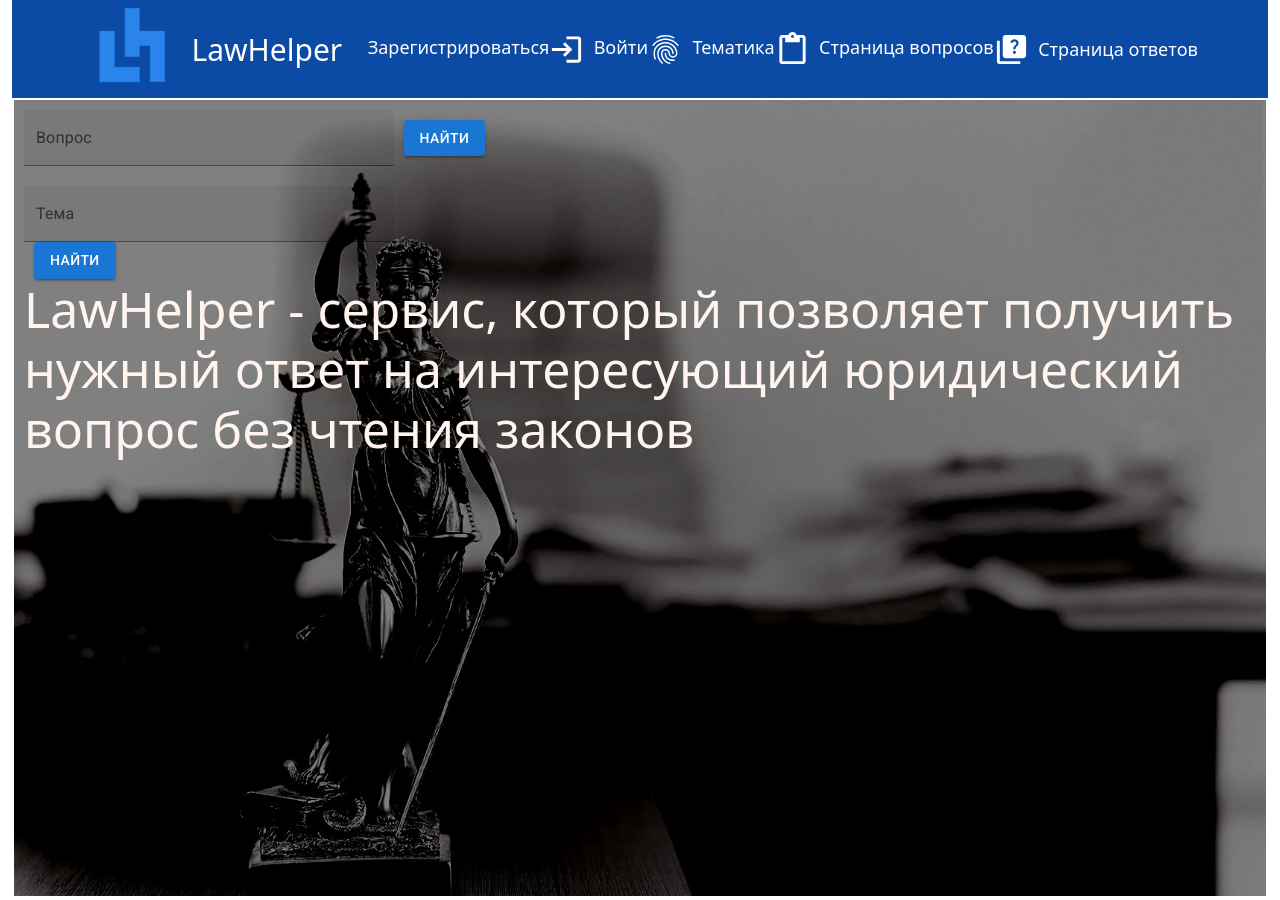
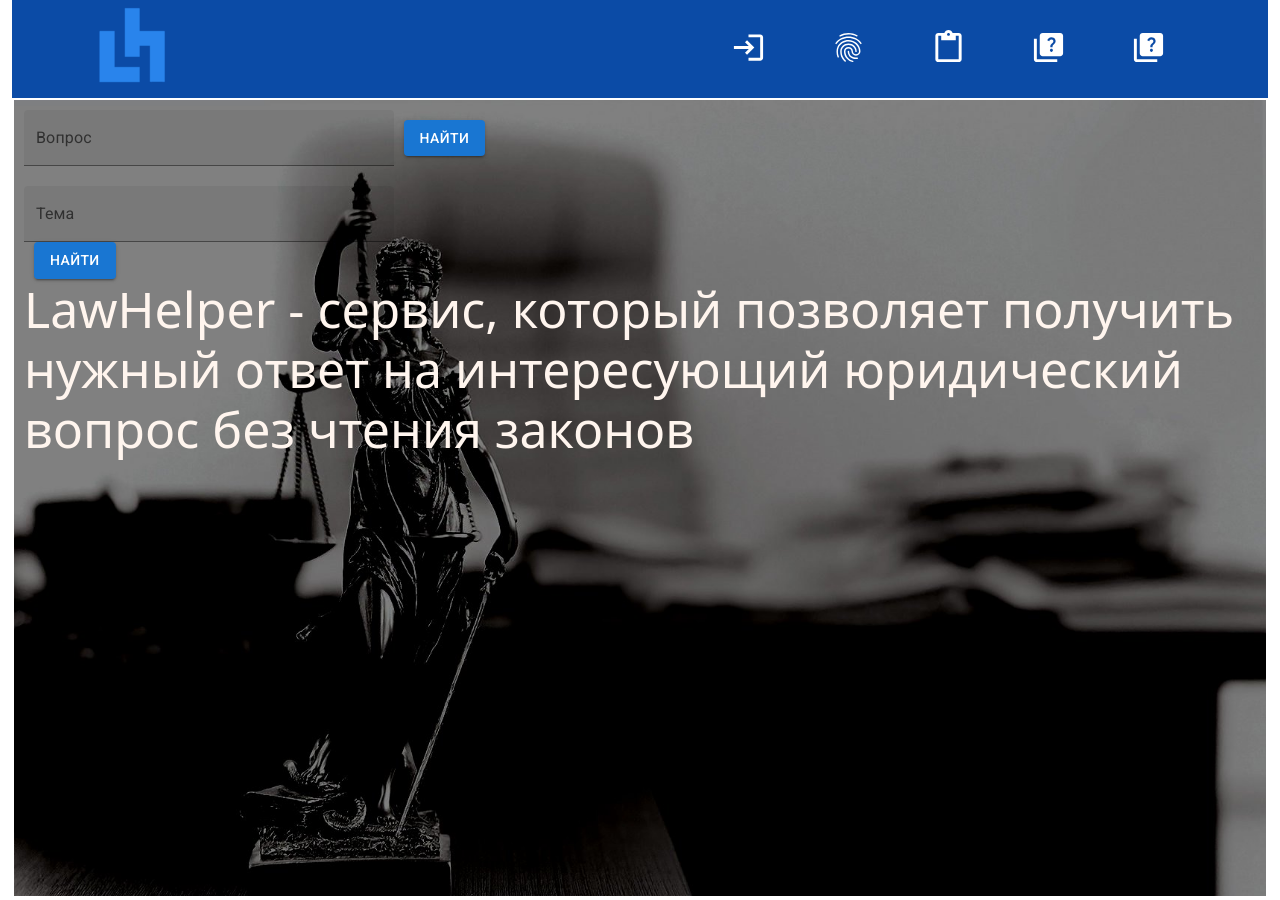
Before and after one commit to RomanShatikov/LawHelper, a React (Vite) app in the folder client/: page / in a window 1280 px wide. Built offline with nearby package versions, Linux system fonts and the light colour scheme; no server answers.

Commit message:
cssinprocess

```diff
--- a/client/src/components/UI/NavBar.tsx
+++ b/client/src/components/UI/NavBar.tsx
@@ -1,5 +1,5 @@
-import { Link } from '@mui/material';
-import React, { useState } from 'react';
+import { BottomNavigation, BottomNavigationAction, Link } from '@mui/material';
+import * as React from 'react';
 import { NavLink } from 'react-router-dom';
 import { Collapse, Navbar, NavbarToggler, NavbarBrand, Nav, NavItem } from 'reactstrap';
 import LoginIcon from '@mui/icons-material/Login';
@@ -10,10 +10,16 @@ import FingerprintIcon from '@mui/icons-material/Fingerprint';
 import LogoutIcon from '@mui/icons-material/Logout';
 import { useAppDispatch, useAppSelector } from '../../features/hooks';
 import { logoutThunk } from '../../features/redux/slices/user/thunkActions';
+import { Fingerprint } from '@mui/icons-material';
 
 export default function NavBar(args: any): JSX.Element {
   const dispatch = useAppDispatch();
   const user = useAppSelector((state) => state.user);
+  const [value, setValue] = React.useState('recents');
+
+  const handleChange = (event: React.SyntheticEvent, newValue: string) => {
+    setValue(newValue);
+  };
 
   return (
     <div
@@ -29,18 +35,78 @@ export default function NavBar(args: any): JSX.Element {
             <img src="logo.png" alt="logo" />
           </Link>
         </div>
-        <NavbarBrand style={{ fontSize: '30px', color: 'white' }} href="/">
-          LawHelper
-        </NavbarBrand>
-        {user.status === 'active' && (
+        <BottomNavigation
+          style={{ backgroundColor: '#0b4ba6', height: '98px' }}
+          sx={{ width: 500 }}
+          // style={{ fontSize: '18px', color: 'white' }}
+          value={value}
+          onChange={handleChange}
+        >
+          {user.status === 'guest' && (
+            <>
+              <BottomNavigationAction
+                href="/signup"
+                label="Зарегистрироваться"
+                value="favorites"
+                icon={<LoginIcon fontSize="large" style={{ color: 'white' }} />}
+              />
+              <BottomNavigationAction
+                href="/login"
+                label="Войти"
+                value="nearby"
+                icon={<FingerprintIcon fontSize="large" style={{ color: 'white' }} />}
+              />
+            </>
+          )}
+          <BottomNavigationAction
+            href="/theme"
+            label="Folder"
+            value="folder"
+            icon={<ContentPasteIcon fontSize="large" style={{ color: 'white' }} />}
+          />
+
+          {user.status === 'logged' && (
+            <>
+              <BottomNavigationAction
+                href="/"
+                onClick={() => dispatch(logoutThunk())}
+                label="Folder"
+                value="folder"
+                icon={<LogoutIcon fontSize="large" style={{ color: 'white' }} />}
+              />
+              {user.isAdmin && (
+                <BottomNavigationAction
+                  href="/admin"
+                  label="Recents"
+                  value=""
+                  icon={<HomeIcon fontSize="large" style={{ color: 'white' }} />}
+                />
+              )}
+            </>
+          )}
+          <BottomNavigationAction
+            href="/question"
+            label="Folder"
+            value="folder"
+            icon={<QuizIcon fontSize="large" style={{ color: 'white' }} />}
+          />
+          <BottomNavigationAction
+            href="/cabinet/requests"
+            label="Folder"
+            value="folder"
+            icon={<QuizIcon fontSize="large" style={{ color: 'white' }} />}
+          />
+        </BottomNavigation>
+      </Navbar>
+      {/* {user.status === 'active' && (
           <NavLink className="nav-link" to="/cabinet/requests">
             <HomeIcon fontSize="large" color="disabled" />
           </NavLink>
-        )}
+        )}  */}
 
-        {/* <NavLink className="nav-link" to="/">
+      {/* <NavLink className="nav-link" to="/">
               </NavLink> */}
-        {user.status === 'guest' && (
+      {/* {user.status === 'guest' && (
           <>
             <NavLink className="nav-link" to="/signup">
               Зарегистрироваться
@@ -75,7 +141,7 @@ export default function NavBar(args: any): JSX.Element {
         <NavLink className="nav-link" to="/answer">
           Страница ответов
         </NavLink>
-      </Navbar>
+      </Navbar> */}
       <hr style={{ margin: '0', borderTop: '1px solid #ccc', color: 'black' }} />
     </div>
   );
--- a/client/src/components/UI/YandexMap.tsx
+++ b/client/src/components/UI/YandexMap.tsx
@@ -15,12 +15,7 @@ export default function YandexMap(): JSX.Element {
         });
         const sort = new window.ymaps.Placemark(
           [Number(question?.mark1), Number(question?.mark2)],
-          {
-            balloonContentHeader: 'Межрайонная ИФНС России № 46 по г. Москве',
-            balloonContentBody:
-              '<img src="https://avatars.mds.yandex.net/get-altay/3986135/2a000001784091b370f8b422b22d7bf98060/XXXL" alt="sort" width="200" heigth="200">',
-            balloonContentFooter: 'Вкусный',
-          },
+
         );
         myMap.geoObjects.add(sort);
       }
```
Also changed, not shown: 1 other file (tests, documents, lock files or other folders).
